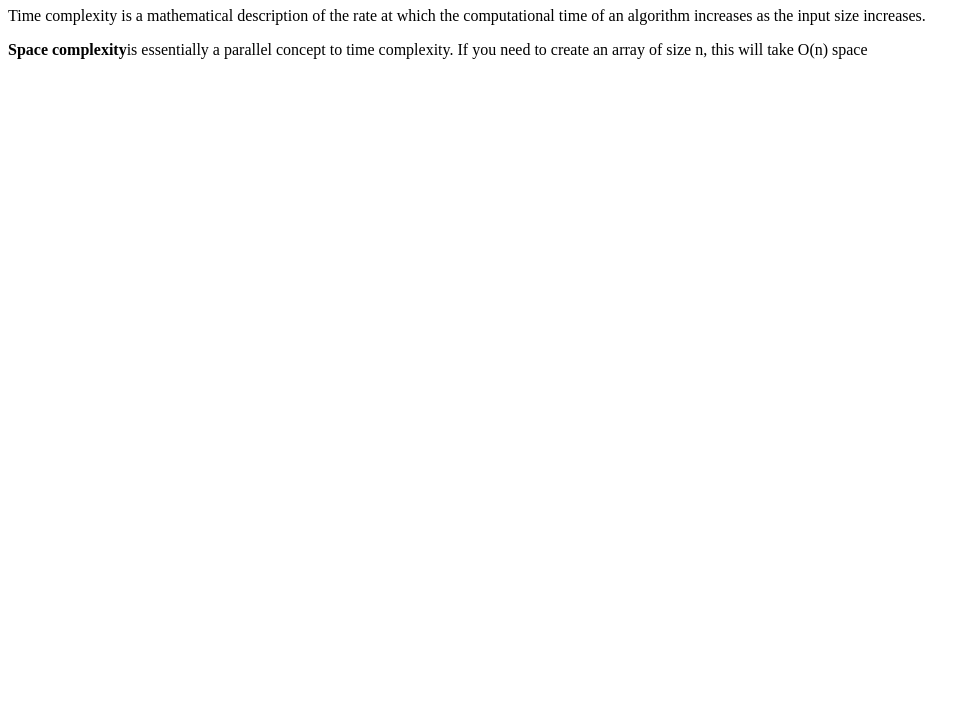
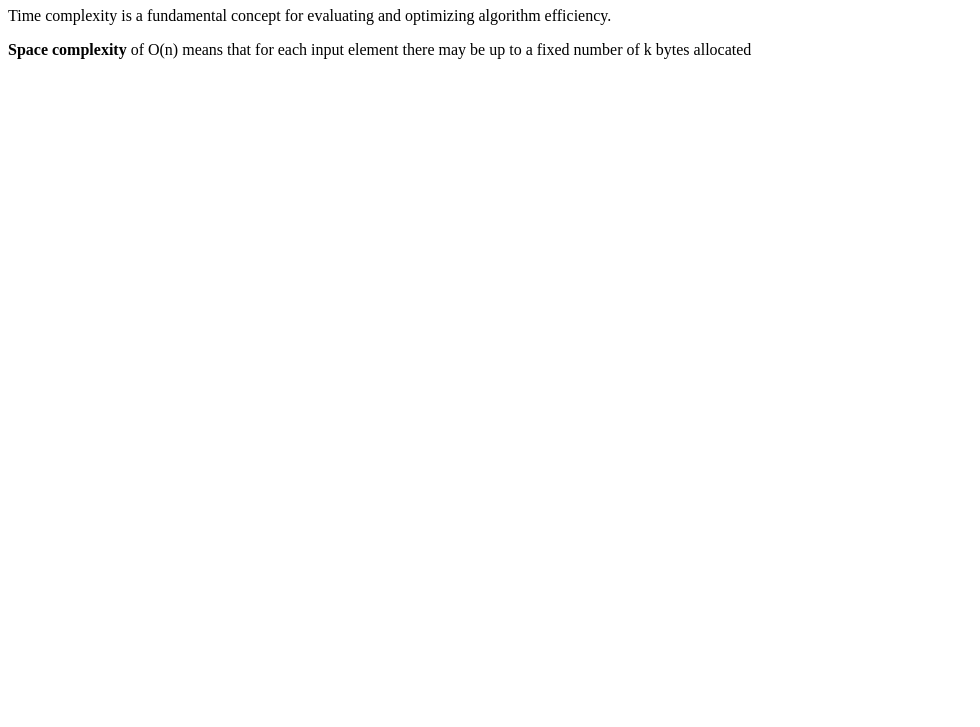
Before and after one commit to acciojob/time-and-space-complexity-subir211, a website: page main.html in a window 1280 px wide. Shown: the part 73-800 px from the top of the page, without its empty margins (0-980 px from the left). Drawn offline with Linux system fonts and the light colour scheme.

Commit message:
created a submission

```diff
--- a/main.html
+++ b/main.html
@@ -9,10 +9,8 @@
 <body>
 	<!-- the entire body must be written by student -->
 	<h1>Time and Space Complexity</h1>
-	<p>Time complexity is a mathematical description of the rate at which
-		the computational time of an algorithm increases as the input size increases.</p>
-	<p><b>Space complexity</b>is essentially a parallel concept to time complexity.
-		If you need to create an array of size n, this will take O(n) space</p>
+	<p>Time complexity is a fundamental concept for evaluating and optimizing algorithm efficiency.</p>
+	<p><b>Space complexity </b> of O(n) means that for each input element there may be up to a fixed number of k bytes allocated</p>
     <script type="text/javascript" src="./script.js">
 </script>
 
```
